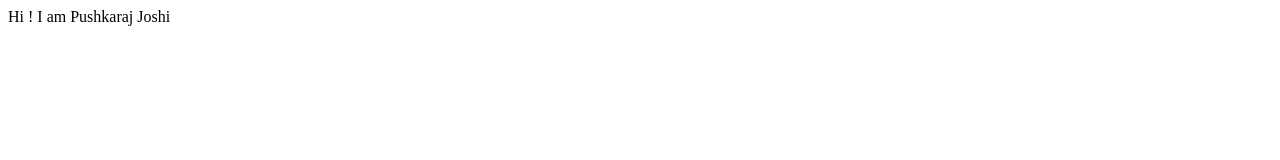
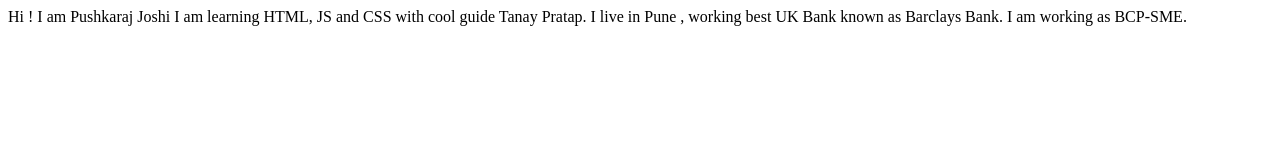
Before and after one commit to pushkaraj-joshi-19/pushkaraj-joshi-site, a plain HTML site: page index.html in a window 1280 px wide. Drawn offline with Linux system fonts and the light colour scheme.

Commit message:
docs : updated body in index.html

```diff
--- a/index.html
+++ b/index.html
@@ -8,5 +8,8 @@
 </head>
 <body>
     Hi ! I am Pushkaraj Joshi
+    I am learning HTML, JS and CSS with cool guide Tanay Pratap.
+    I live in Pune , working best UK Bank known as Barclays Bank.
+    I am working as BCP-SME.
 </body>
 </html>
```
